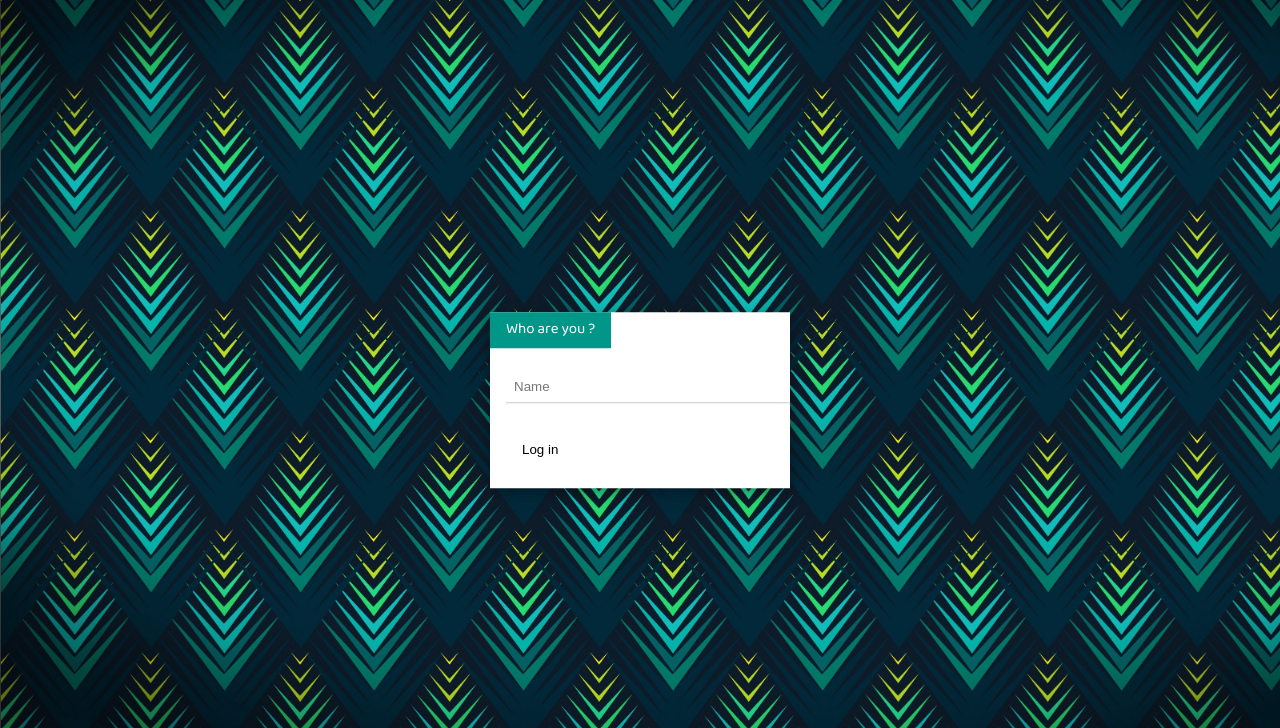
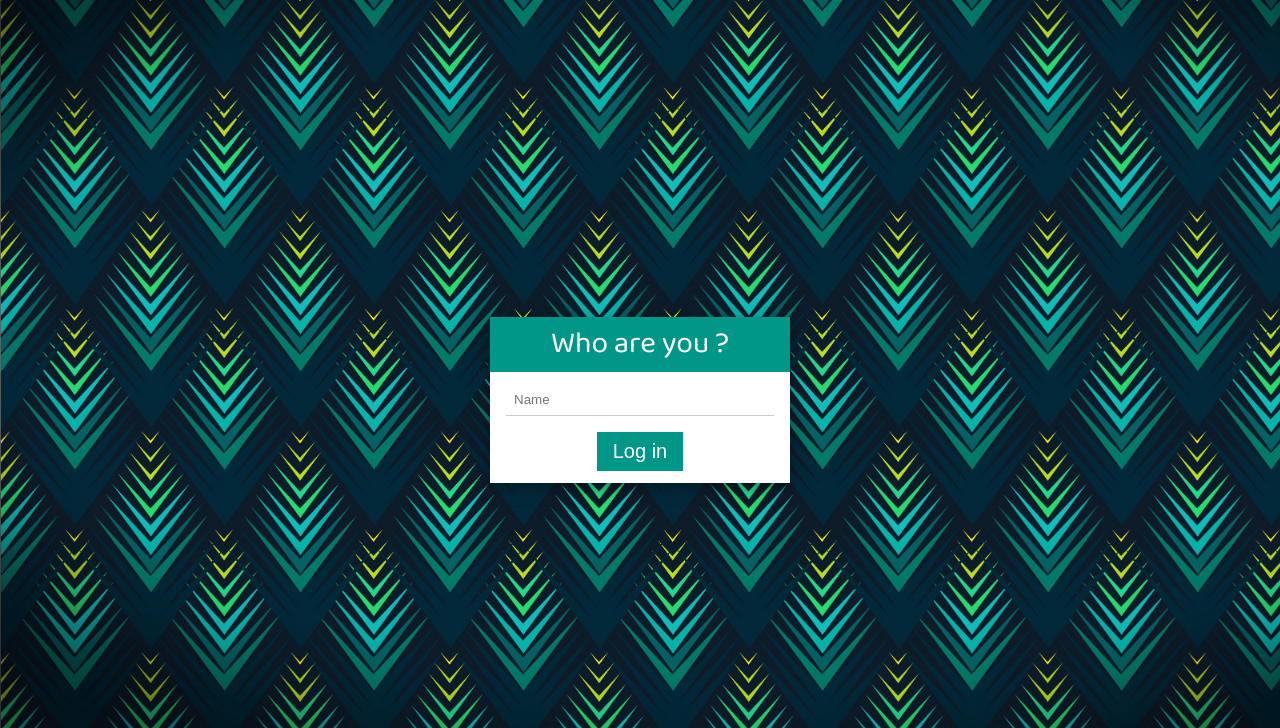
Before and after one commit to felixvonsamson/noThanks, a Flask app: page /login in a window 1280 px wide. Shown: the top 728 px of the page. Run offline with Flask 3, Linux system fonts and the light colour scheme.

Commit message:
styling login page

```diff
--- a/website/static/noThanks.css
+++ b/website/static/noThanks.css
@@ -19,19 +19,25 @@ html,body{font-family: 'Baloo 2', cursive; font-size:15px; line-height:1.3; marg
 .margin-large{margin: 24px}
 .margin-bottom{margin-bottom:16px}
 
+.small{font-size:min(16px, 3vh)}
+.medium{font-size:min(20px, 3.5vh)}
+.large{font-size:min(30px, 5vh)}
+.huge{font-size:min(42px, 6vh)}
+
 .border{border:1px solid #ccc}
 
-.center{display:inline-block; width:auto; text-align:center}
+.txt_center{text-align:center}
 .display_middle{position:absolute;top:50%;left:50%;transform:translate(-50%,-50%);-ms-transform:translate(-50%,-50%)}
 
 .input{padding:8px;display:block;border:none;border-bottom:1px solid #ccc;width:100%}
 
 /* Flex */
+.flex-col{display:flex; flex-direction:column; align-items:center;}
 
 /* ------- */
 .login_box{box-shadow:0 4px 10px 0 rgba(0,0,0,0.2),0 4px 20px 0 rgba(0,0,0,0.19); width:300px;}
 .login_button{border:none;display:inline-block;padding:8px 16px;vertical-align:middle;overflow:hidden;
-  text-decoration:none;color:inherit;background-color:inherit;text-align:center;cursor:pointer;white-space:nowrap;
+  text-decoration:none;text-align:center;cursor:pointer;
   -webkit-touch-callout:none;-webkit-user-select:none;-khtml-user-select:none;-moz-user-select:none;-ms-user-select:none;user-select:none}
 .login_button:hover{box-shadow:0 8px 16px 0 rgba(0,0,0,0.2),0 6px 20px 0 rgba(0,0,0,0.19)}
 
--- a/website/templates/login.jinja
+++ b/website/templates/login.jinja
@@ -18,15 +18,15 @@
     <title>{{text["login"][engine.lang_id]}}</title>
   </head>
 
-  <body class="medium">
+  <body>
     <div class="login_box display_middle white">
-      <div class="container teal center large padding">
+      <div class="container teal txt_center padding large">
         {{text["who are you ?"][engine.lang_id]}}
       </div>
 
-      <form class="container padding" method="POST">
-        <p><input type="text" class="input border margin-bottom" placeholder="{{text['name'][engine.lang_id]}}" id="firstName" name="firstName" required></p>
-        <p class="center"><button type="submit" class="login_button teal">{{text["log in"][engine.lang_id]}}</button></p>
+      <form class="container padding-large flex-col medium" method="POST">
+        <input type="text" class="input border margin-bottom" placeholder="{{text['name'][engine.lang_id]}}" id="firstName" name="firstName" required>
+        <button type="submit" class="teal login_button medium">{{text["log in"][engine.lang_id]}}</button>
       </form>
     </div>
   </body>
```
